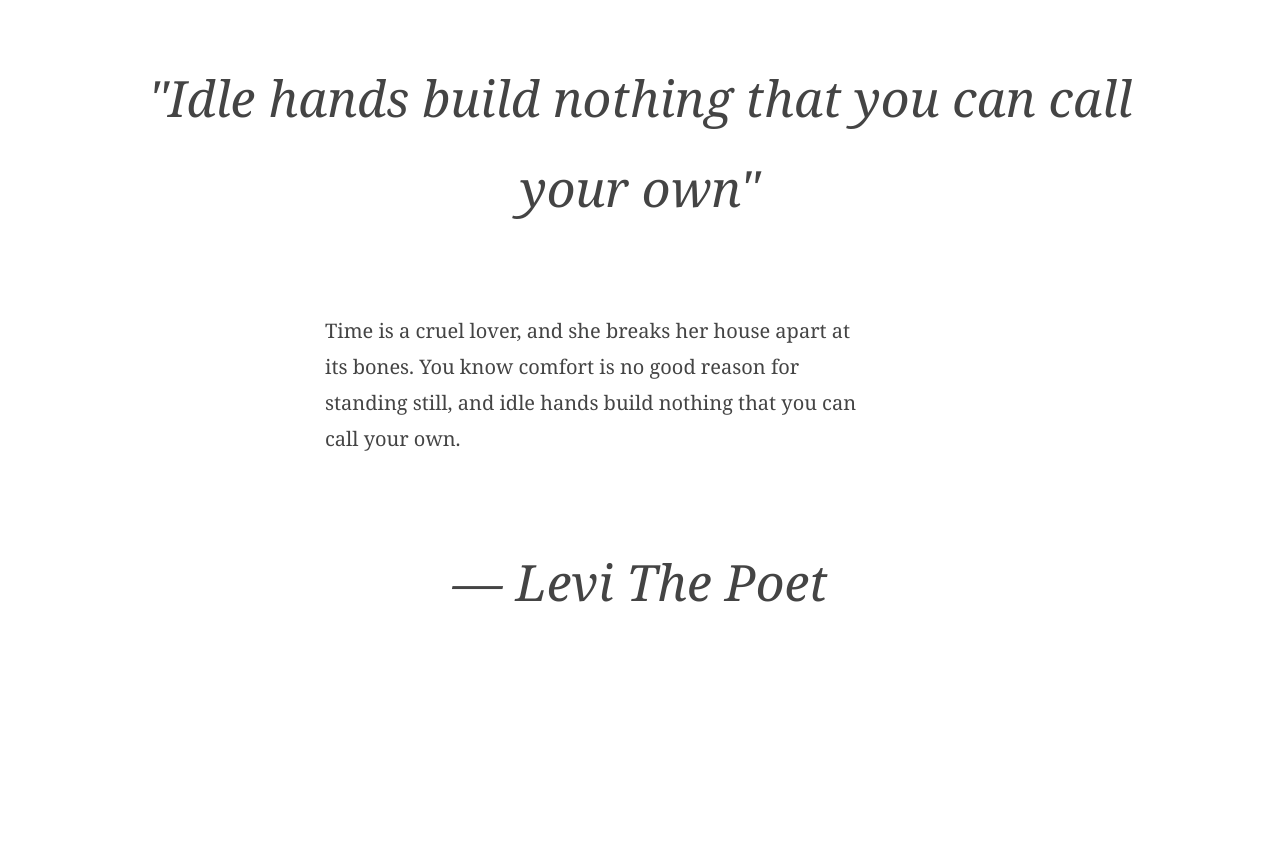
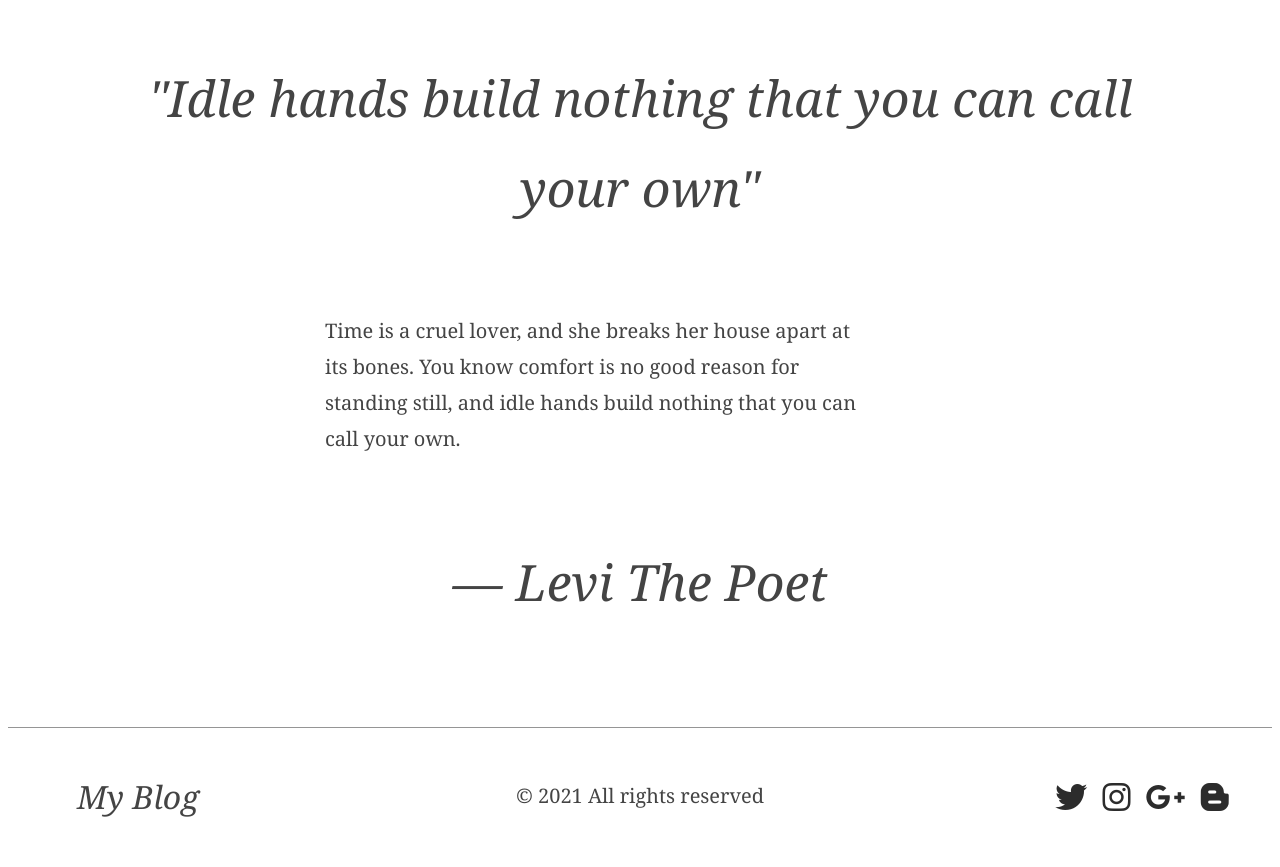
Before and after one commit to poluna/succulent-garden, a website: page Blog/index.html in a window 1280 px wide. Shown: the part 5489-6356 px from the top of the page. Before the commit the page ends 6216 px from the top, so only its background shows below. Drawn offline with Linux system fonts and the light colour scheme.

Commit message:
Some practice

```diff
--- a/Blog/index.html
+++ b/Blog/index.html
@@ -5,6 +5,7 @@
     <meta name="viewport" content="width=device-width, initial-scale=1.0" />
     <link rel="stylesheet" href="styles.css" type="text/css" />
     <title>Full Bleed Blog Layout!</title>
+    <script src="https://kit.fontawesome.com/3bab35fe8c.js" crossorigin="anonymous"></script>
   </head>
 
   <body>
@@ -16,9 +17,9 @@
       <h1>My Blog</h1>
       <nav>
         <ul>
-          <li><a href=#>Home</a></li>
-          <li><a href=#>Posts</a></li>
-          <li><a href=#>About Me</a></li>
+          <li><a href="#">Home</a></li>
+          <li><a href="#">Posts</a></li>
+          <li><a href="#">About Me</a></li>
         </ul>
       </nav>
     </header>
@@ -190,5 +191,16 @@
         <p>— Levi The Poet</p>
       </blockquote>
     </article>
+
+    <footer>
+        <h2>My Blog</h2>
+        <p>&copy 2021 All rights reserved</p>
+        <div class="socials">
+            <a href="#"><i class="fab fa-twitter"></i></a>
+            <a href="#"><i class="fab fa-instagram"></i></a>
+            <a href="#"><i class="fab fa-google-plus-g"></i></a>
+            <a href="#"><i class="fab fa-blogger-b"></i></a>
+        </div>
+    </footer>
   </body>
 </html>
--- a/Blog/styles.css
+++ b/Blog/styles.css
@@ -109,3 +109,28 @@ figcaption {
   grid-column: span 1 / -1;
   border-left: 2px solid var(--yellow);
 }
+
+footer {
+  border-top: 1px solid rgba(44, 44, 44, 0.5);
+  display: flex;
+  flex-wrap: wrap;
+  justify-content: space-between;
+  align-items: center;
+  padding: 30px;
+  text-align: center;
+}
+
+footer h2 {
+  font-size: 32px;
+  width: 200px;
+}
+
+.socials {
+  width: 200px;
+}
+
+.socials a {
+  font-size: 32px;
+  color: rgb(44, 44, 44);
+  padding: 5px;
+}
```
